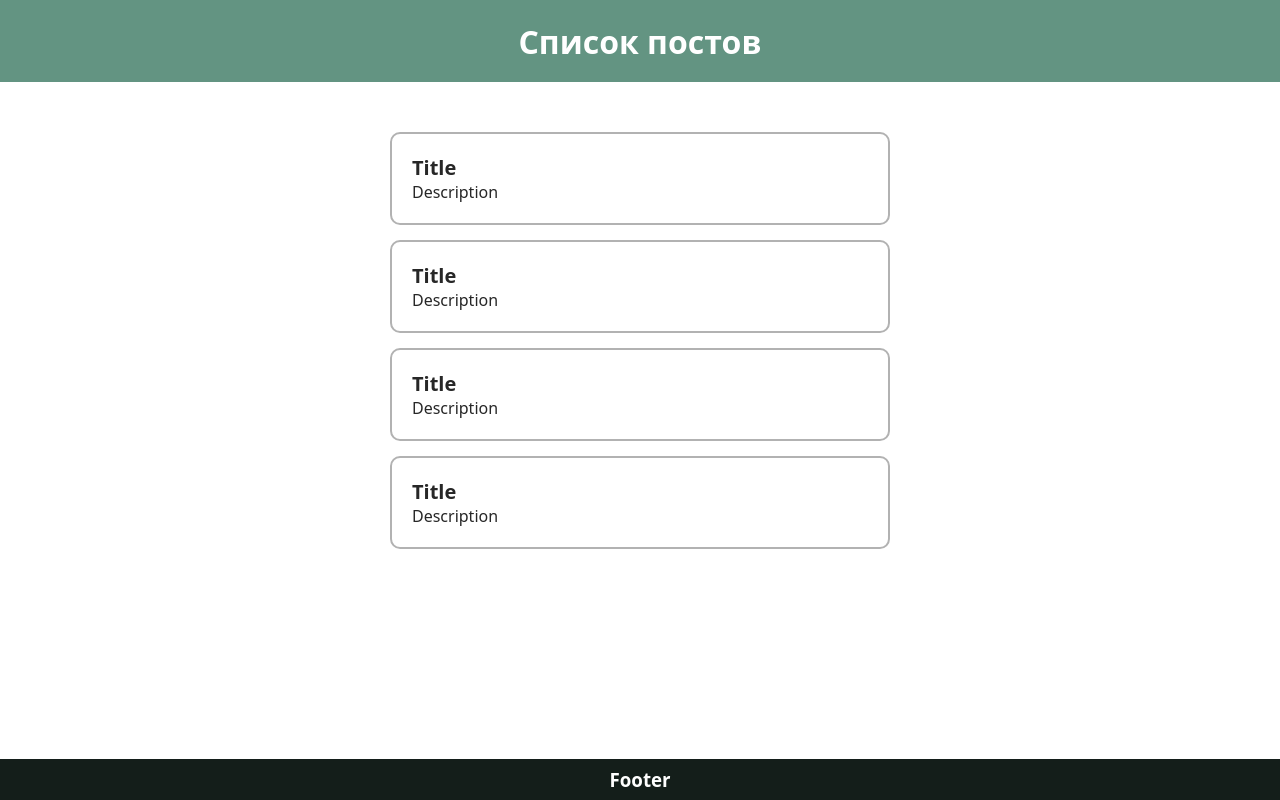
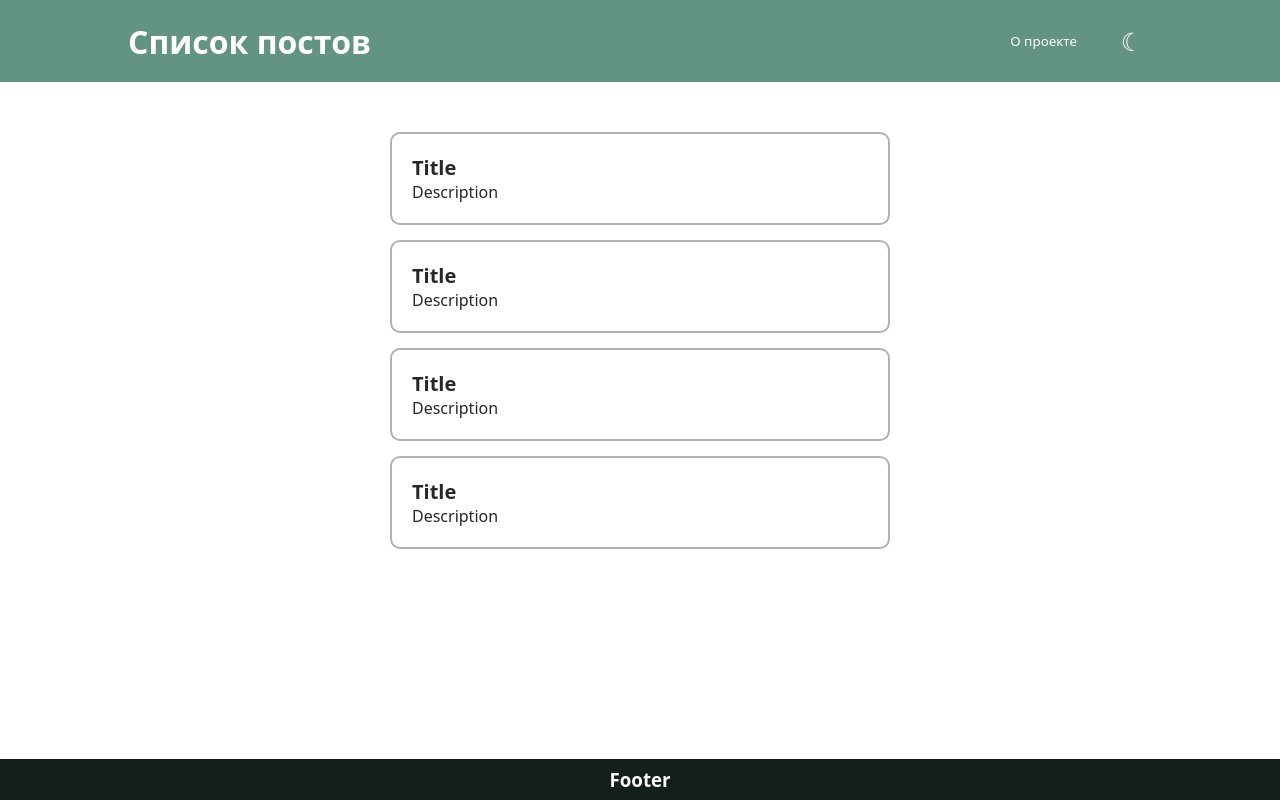
Before and after one commit to NickEv0209/React-intensive, a React (Vite) app: page / in a window 1280 px wide. Built offline with nearby package versions, Linux system fonts and the light colour scheme.

Commit message:
Upgrade header, change styles in app and modal, used ThemeProvider

```diff
--- a/src/App/App.css
+++ b/src/App/App.css
@@ -3,6 +3,15 @@
   --primary-color: #639482;
   --secondary-color: #304c5a;
   --font-color: #272727;
+  --inverse-font-color: #fff;
+  --button-hover-color: #00000030;
+}
+
+[data-theme='dark'] {
+  --bg-color: #2a2a2a;
+  --primary-color: #639482;
+  --secondary-color: #304c5a;
+  --font-color: #e7e7e7;
   --inverse-font-color: #fff;
   --button-hover-color: #00000030;
 }
--- a/src/App/App.tsx
+++ b/src/App/App.tsx
@@ -1,12 +1,13 @@
 import PostPage from "@/pages/PostPage/PostPage";
 
 import "./App.css";
+import { ThemeProvider } from "@/shared/lib/theme";
 
 const App = () => {
   return (
-    <>
+    <ThemeProvider>
       <PostPage />
-    </>
+    </ThemeProvider>
   );
 };
 
--- a/src/shared/ui/Modal/Modal.module.css
+++ b/src/shared/ui/Modal/Modal.module.css
@@ -18,7 +18,7 @@
   min-height: 200px;
   gap: 15px;
   box-shadow: 0 0 50px #00000093;
-  border: 1px solid var(--title-color);
+  border: 1px solid var(--font-color);
   animation: fade .2s ease-in-out;
 }
 
@@ -34,11 +34,11 @@
 .modalTitle {
   margin-bottom: 15px;
   font-size: 25px;
-  color: var(--title-color);
+  color: var(--font-color);
 }
 
 .modalDescription {
-  color: var(--description-color)
+  color: var(--font-color)
 }
 
 .btn {
--- a/src/widgets/LayoutHeader/Header.module.css
+++ b/src/widgets/LayoutHeader/Header.module.css
@@ -1,7 +1,8 @@
 .header {
   display: flex;
-  justify-content: center;
+  justify-content: space-between;
   align-items: center;
+  padding: 0 10%;
   width: 100vw;
   height: 100px;
   background-color: var(--primary-color);
@@ -10,3 +11,9 @@
 .headerTitle {
   color: var(--inverse-font-color);
 }
+
+.buttonBlock {
+  display: flex;
+  align-items: center;
+  gap: 15px;
+}
--- a/src/widgets/LayoutHeader/Header.tsx
+++ b/src/widgets/LayoutHeader/Header.tsx
@@ -1,9 +1,31 @@
+import { useState } from "react";
+
+import Button from "@/shared/ui/Button/Button";
+import Modal from "@/shared/ui/Modal/Modal";
+import ThemeSwitcher from "@/features/ThemeSwitcher/ui/ThemSwitcher";
+
 import styles from "./Header.module.css";
 
 const Header = () => {
+  const [isOpen, setIsOpen] = useState(false);
+
+  const handleToggleModal = () => {
+    setIsOpen(!isOpen);
+  };
+
   return (
     <div className={styles.header}>
       <h1 className={styles.headerTitle}>Список постов</h1>
+      <div className={styles.buttonBlock}>
+        <Button onClick={handleToggleModal}>О проекте</Button>
+        <ThemeSwitcher />
+      </div>
+      <Modal
+        title="О проекте"
+        description="Учебный проект с простой отрисовкой постов"
+        isOpen={isOpen}
+        onClose={handleToggleModal}
+      />
     </div>
   );
 };
```
